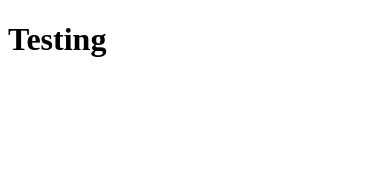
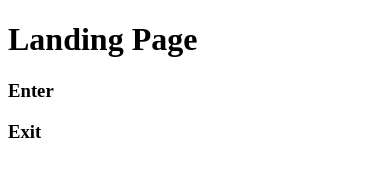
Before and after one commit to DevonSmith91/Pandemic-Glass-V2, a Gatsby site: page / in a window 390 px wide. Built offline with nearby package versions, Linux system fonts and the light colour scheme; Gatsby itself is replaced by a stand-in of ours.

Commit message:
branch to build and style landing page for desktop/mobile

```diff
--- a/package.json
+++ b/package.json
@@ -16,7 +16,9 @@
   },
   "dependencies": {
     "gatsby": "^5.6.1",
+    "gatsby-plugin-sass": "^6.6.0",
     "react": "^18.2.0",
-    "react-dom": "^18.2.0"
+    "react-dom": "^18.2.0",
+    "sass": "^1.58.3"
   }
 }
--- a/src/pages/index.js
+++ b/src/pages/index.js
@@ -3,7 +3,11 @@ import * as React from "react";
 const HomePage = () => {
   return (
     <>
-      <h1>Testing</h1>
+      {/* Add actual landing info here */}
+      <h1>Landing Page</h1>
+      {/* Make these buttonos */}
+      <h3>Enter</h3>
+      <h3>Exit</h3>
     </>
   );
 };
```
Also changed, not shown: 2 other files.
